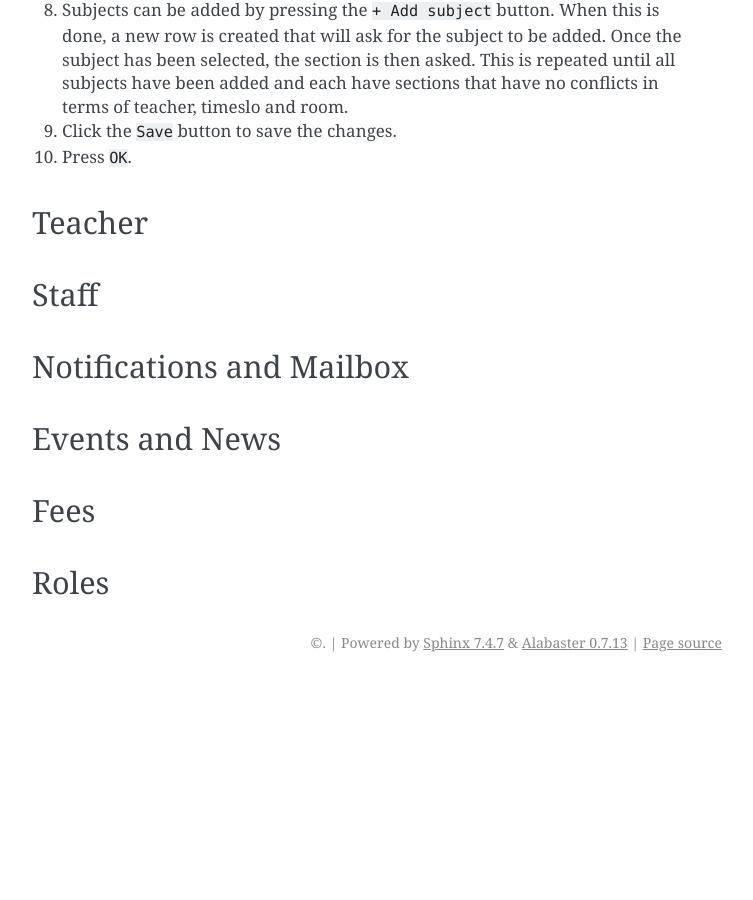
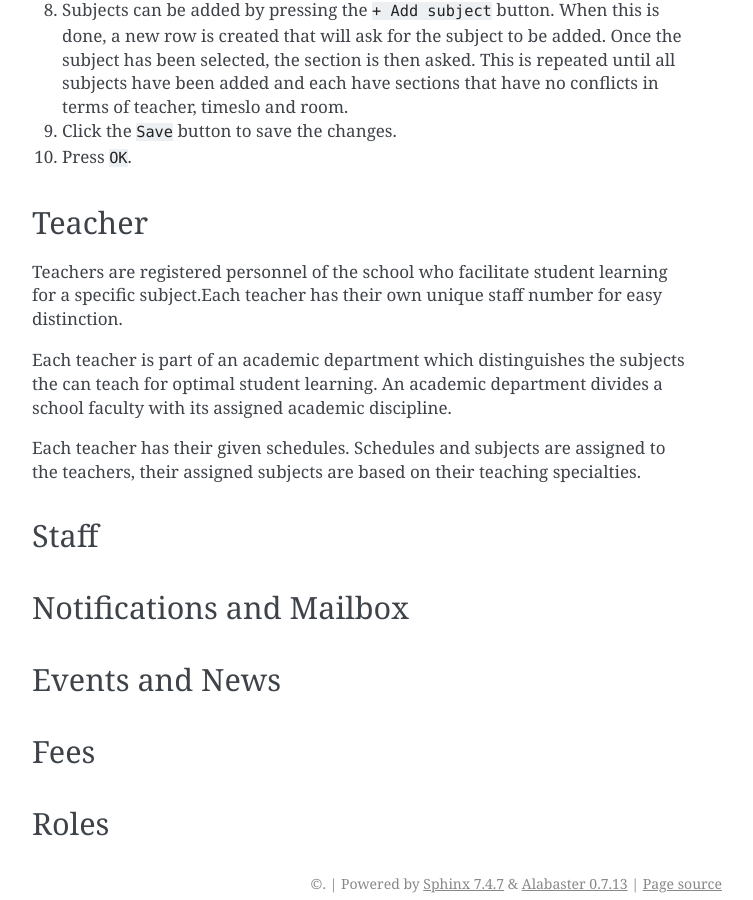
Before and after one commit to ivanasaberon/uCampAcademia, a Sphinx documentation site: the page built from Akademia.Docs/docs/modules.md, in a window 1280 px wide and 900 px high, scrolled down 1722 px. Shown: the whole window, without its empty margins (388-1141 px from the left). Built offline with Sphinx 7.4.7, drawn with Linux system fonts in a browser that asks for light colours; before the commit the page ends 2404 px from its top, so only the background shows below that; some of the changed text lies outside the part shown.

Commit message:
Update modules.md

```diff
--- a/Akademia.Docs/docs/modules.md
+++ b/Akademia.Docs/docs/modules.md
@@ -2,7 +2,7 @@
 
 ### Student
 
-Students are persons who are primary enrolled and are already admitted in a school program or course. Each student has its own unique student number for easy distinction.
+Students are persons who are primary enrolled and are already admitted in a school program or course. Each student has their own unique student number for easy distinction.
 
 A student category shows Regular or Irregular based on the subjects they are currently enrolled in. To understand the distinction between regualr and Irregular, refer to Workflows. Regular Vs. Irregular.
 
@@ -52,6 +52,12 @@ Outlined below are steps to create a **block section**.
 
 ### Teacher
 
+Teachers are registered personnel of the school who facilitate student learning for a specific subject.Each teacher has their own unique staff number for easy distinction.
+
+Each teacher is part of an academic department which distinguishes the subjects the can teach for optimal student learning. An academic department divides a school faculty with its assigned academic discipline.
+
+Each teacher has their given schedules. Schedules and subjects are assigned to the teachers, their assigned subjects are based on their teaching specialties.
+
 ### Staff
 ### Notifications and Mailbox
 ### Events and News
```
